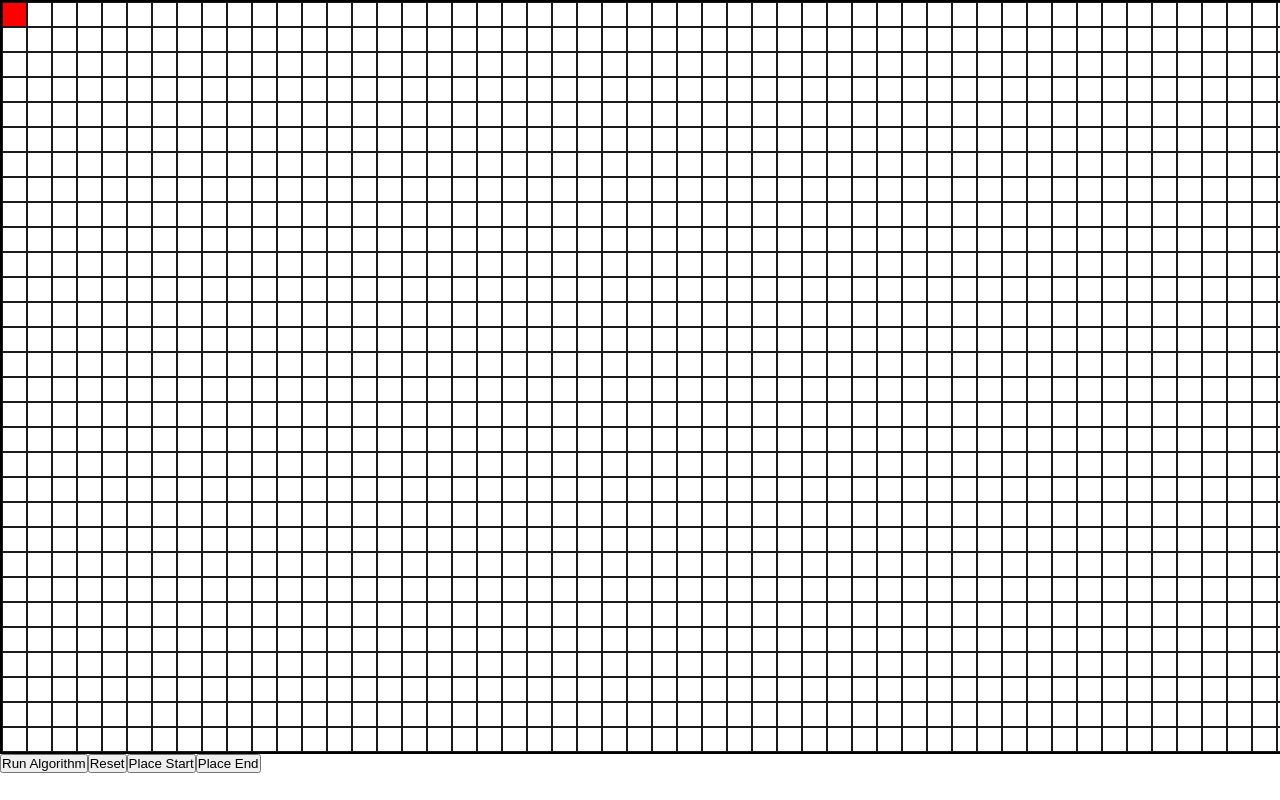
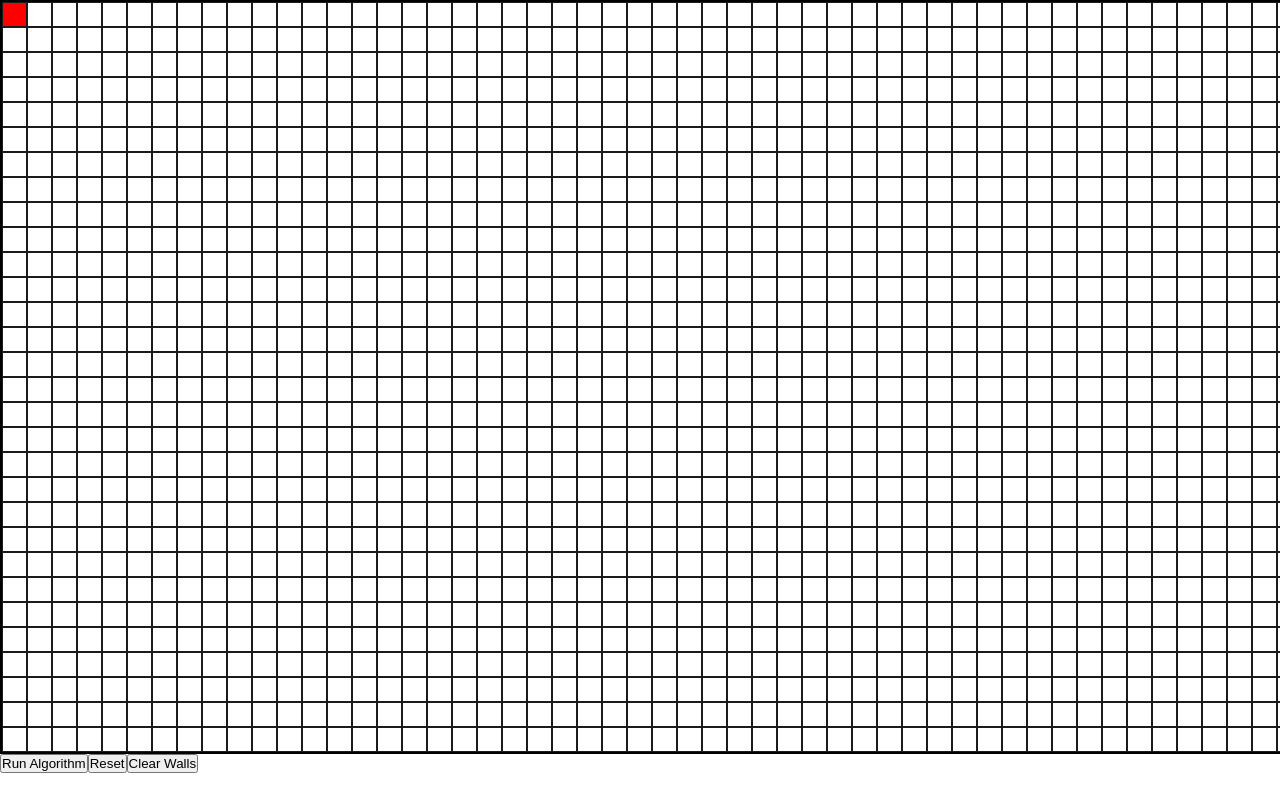
Before and after one commit to HoangNguyen-CA/pathfinding-visualizer, a React (Create React App) app: page / in a window 1280 px wide. Shown: the top 800 px of the page. Built offline with nearby package versions, Linux system fonts and the light colour scheme.

Commit message:
refactored types to be more isolated and to prevent bugs

```diff
--- a/src/algorithms/BFS.ts
+++ b/src/algorithms/BFS.ts
@@ -13,14 +13,13 @@ class BFS {
   }
 
   run() {
-    this.gridObject.reset();
     this.orderVisited = [];
     this.path = [];
     if (!this.gridObject.startNode || !this.gridObject.endNode) return;
     const queue: Node[] = [];
     const visited: boolean[] = [];
     queue.push(this.gridObject.startNode);
-    visited[this.gridObject.startNode.id] = true;
+    visited[this.gridObject.startNode.getId()] = true;
 
     while (queue.length > 0) {
       const node = queue.shift();
@@ -28,15 +27,15 @@ class BFS {
         break;
       }
       this.orderVisited.push(node);
-      if (node.id === this.gridObject.endNode.id) {
+      if (node.getId() === this.gridObject.endNode.getId()) {
         break;
       }
       const neighbors: Node[] = node.getNeighbors(this.gridObject.grid);
 
       for (const n of neighbors) {
-        if (!visited[n.id] && !n.isWall) {
-          n.parent = node;
-          visited[n.id] = true;
+        if (!visited[n.getId()] && !n.getIsWall()) {
+          n.setParent(node);
+          visited[n.getId()] = true;
           queue.push(n);
         }
       }
@@ -49,7 +48,7 @@ class BFS {
     let node: Node | null = endNode;
     while (node !== null) {
       this.path.unshift(node);
-      node = node.parent;
+      node = node.getParent();
     }
   }
 }
--- a/src/components/Controls/Controls.tsx
+++ b/src/components/Controls/Controls.tsx
@@ -1,47 +1,17 @@
-import { useState } from 'react';
-import EditMode from '../../types/EditMode';
-import styles from './Controls.module.css';
-
 const Controls = ({
   runAlgorithm,
   resetGrid,
-
-  editMode,
+  resetGridKeepWalls,
 }: {
   runAlgorithm: () => void;
   resetGrid: () => void;
-  editMode: EditMode;
+  resetGridKeepWalls: () => void;
 }) => {
-  const [, setDummy] = useState({}); // dummy state to force re-render
-
-  const handlePlaceStart = () => {
-    if (editMode.isStart) editMode.isWall = true;
-    else editMode.isStart = true;
-    setDummy({});
-  };
-
-  const handlePlaceEnd = () => {
-    if (editMode.isEnd) editMode.isWall = true;
-    else editMode.isEnd = true;
-    setDummy({});
-  };
-
   return (
     <div>
       <button onClick={runAlgorithm}>Run Algorithm</button>
-      <button onClick={resetGrid}>Reset</button>
-      <button
-        onClick={handlePlaceStart}
-        className={editMode.isStart ? styles.buttonActive : ''}
-      >
-        Place Start
-      </button>
-      <button
-        onClick={handlePlaceEnd}
-        className={editMode.isEnd ? styles.buttonActive : ''}
-      >
-        Place End
-      </button>
+      <button onClick={resetGridKeepWalls}>Reset</button>
+      <button onClick={resetGrid}>Clear Walls</button>
     </div>
   );
 };
--- a/src/containers/PathFinder/PathFinder.tsx
+++ b/src/containers/PathFinder/PathFinder.tsx
@@ -4,7 +4,7 @@ import Controls from '../../components/Controls/Controls';
 import Grid from '../../types/Grid';
 import BFS from '../../algorithms/BFS';
 import Node from '../../types/Node';
-import EditMode from '../../types/EditMode';
+import UserMode from '../../types/UserMode';
 
 const SPEED_VISITED = 2;
 const SPEED_PATH = 20;
@@ -14,48 +14,72 @@ const COLS = 70;
 const PathFinder = () => {
   const gridObjectRef = useRef(new Grid(ROWS, COLS));
   const bfsRef = useRef(new BFS(gridObjectRef.current));
-  const editModeRef = useRef(new EditMode());
+  const userModeRef = useRef(new UserMode());
+  const animIdsRef = useRef([] as number[]);
 
-  const gridObject = gridObjectRef.current;
-  const bfs = bfsRef.current;
-  const editMode = editModeRef.current;
+  const runAlgorithm = () => {
+    resetGridKeepWalls();
+    userModeRef.current.setDisabled();
+    bfsRef.current.run();
+    for (let i = 0; i < bfsRef.current.orderVisited.length; i++) {
+      let animId = window.setTimeout(() => {
+        bfsRef.current.orderVisited[i].setVisited(true);
+        if (i === bfsRef.current.orderVisited.length - 1) {
+          animatePath(bfsRef.current.path);
+        }
+      }, i * SPEED_VISITED);
+      animIdsRef.current.push(animId);
+    }
+  };
 
   const animatePath = (path: Node[]) => {
     for (let i = 0; i < path.length; i++) {
-      setTimeout(() => {
-        path[i].setPath();
+      let animId = window.setTimeout(() => {
+        path[i].setIsPath(true);
+        if (i === path.length - 1) {
+          userModeRef.current.setPlaceWall();
+        }
       }, i * SPEED_PATH);
+      animIdsRef.current.push(animId);
     }
   };
 
-  const runAlgorithm = () => {
-    bfs.run();
-    for (let i = 0; i < bfs.orderVisited.length; i++) {
-      setTimeout(() => {
-        bfs.orderVisited[i].setVisited();
-        if (i === bfs.orderVisited.length - 1) {
-          animatePath(bfs.path);
-        }
-      }, i * SPEED_VISITED);
+  const clearAnimations = () => {
+    for (let id of animIdsRef.current) {
+      window.clearTimeout(id);
     }
+    animIdsRef.current = [];
+  };
+
+  const resetGridKeepWalls = () => {
+    userModeRef.current.setPlaceWall();
+    gridObjectRef.current.resetKeepWalls();
+    clearAnimations();
   };
 
   const resetGrid = () => {
-    gridObject.reset();
+    userModeRef.current.setPlaceWall();
+    gridObjectRef.current.reset();
+    clearAnimations();
   };
 
   useEffect(() => {
-    gridObject.setStartNode(gridObject.DEFAULT_START_COORD);
-    gridObject.setEndNode(gridObject.DEFAULT_END_CORD);
-  }, [gridObject]);
+    gridObjectRef.current.setStartNode(
+      gridObjectRef.current.DEFAULT_START_COORD
+    );
+    gridObjectRef.current.setEndNode(gridObjectRef.current.DEFAULT_END_CORD);
+  }, []);
 
   return (
     <div>
-      <GridTiles gridObject={gridObject} editMode={editMode} />
+      <GridTiles
+        gridObject={gridObjectRef.current}
+        userMode={userModeRef.current}
+      />
       <Controls
         runAlgorithm={runAlgorithm}
         resetGrid={resetGrid}
-        editMode={editMode}
+        resetGridKeepWalls={resetGridKeepWalls}
       />
     </div>
   );
--- a/src/types/EditMode.ts
+++ /dev/null
@@ -1,52 +0,0 @@
-enum Mode {
-  wall,
-  start,
-  end,
-  disabled,
-}
-
-class EditMode {
-  private mode: Mode;
-  mouseHeld: boolean;
-  constructor() {
-    this.mode = Mode.wall;
-    this.mouseHeld = false;
-  }
-  get isWall() {
-    return this.mode === Mode.wall;
-  }
-
-  get isStart() {
-    return this.mode === Mode.start;
-  }
-
-  get isEnd() {
-    return this.mode === Mode.end;
-  }
-
-  get isDisabled() {
-    return this.mode === Mode.disabled;
-  }
-
-  set isWall(bool) {
-    if (bool) this.mode = Mode.wall;
-    else this.mode = Mode.disabled;
-  }
-
-  set isStart(bool) {
-    if (bool) this.mode = Mode.start;
-    else this.mode = Mode.wall;
-  }
-
-  set isEnd(bool) {
-    if (bool) this.mode = Mode.end;
-    else this.mode = Mode.wall;
-  }
-
-  set isDisabled(bool) {
-    if (bool) this.mode = Mode.disabled;
-    else this.mode = Mode.wall;
-  }
-}
-
-export default EditMode;
--- a/src/types/Grid.ts
+++ b/src/types/Grid.ts
@@ -24,30 +24,42 @@ class Grid {
     this.setEndNode(this.DEFAULT_END_CORD);
   }
 
-  getNode(coord: Coord): Node {
+  getNode(coord: Coord) {
     return this.grid[coord[0]][coord[1]];
   }
 
+  resetKeepWalls() {
+    this.callOnNodes((node) => {
+      node.resetKeepWalls();
+    });
+  }
+
   reset() {
+    this.callOnNodes((node) => node.reset());
+  }
+
+  private callOnNodes(fn: (node: Node) => void) {
     for (let row of this.grid) {
       for (let node of row) {
-        node.setNotPath();
-        node.setNotVisited();
-        node.parent = null;
+        fn(node);
       }
     }
   }
 
-  setStartNode(coord: Coord) {
-    if (this.startNode) this.startNode.setNotStart();
-    this.startNode = this.getNode(coord);
-    this.startNode.setStart();
+  setStartNode(coord: Coord | null) {
+    if (this.startNode) this.startNode.setIsStart(false);
+    if (coord) {
+      this.startNode = this.getNode(coord);
+      this.startNode.setIsStart(true);
+    } else this.startNode = null;
   }
 
-  setEndNode(coord: Coord) {
-    if (this.endNode) this.endNode.setNotEnd();
-    this.endNode = this.getNode(coord);
-    this.endNode.setEnd();
+  setEndNode(coord: Coord | null) {
+    if (this.endNode) this.endNode.setIsEnd(false);
+    if (coord) {
+      this.endNode = this.getNode(coord);
+      this.endNode.setIsEnd(true);
+    } else this.endNode = null;
   }
 }
 
--- a/src/types/Node.ts
+++ b/src/types/Node.ts
@@ -1,80 +1,124 @@
 import React from 'react';
 import Coord from './Coord';
+
 class Node {
-  id: number;
-  coord: Coord;
-  visited: boolean;
-  start: boolean;
-  end: boolean;
-  parent: Node | null;
-  ref: React.RefObject<HTMLDivElement>;
-  isWall: boolean;
+  private id: number;
+  private coord: Coord;
+  private visited: boolean = false;
+  private isStart: boolean = false;
+  private isEnd: boolean = false;
+  private parent: Node | null = null;
+  private isWall: boolean = false;
 
-  constructor(
-    row: number,
-    col: number,
-    id: number,
-    visited: boolean = false,
-    start: boolean = false,
-    end: boolean = false
-  ) {
+  private ref: React.RefObject<HTMLDivElement> =
+    React.createRef<HTMLDivElement>();
+
+  constructor(row: number, col: number, id: number) {
     this.id = id;
     this.coord = [row, col];
-    this.visited = visited;
-    this.start = start;
-    this.end = end;
-    this.ref = React.createRef<HTMLDivElement>();
-    this.parent = null;
-    this.isWall = false;
   }
 
-  setVisited() {
-    this.visited = true;
-    if (this.ref.current) this.ref.current.classList.add('node-visited');
+  resetKeepWalls() {
+    this.setIsPath(false);
+    this.setParent(null);
+    this.setVisited(false);
   }
 
-  setNotVisited() {
-    this.visited = false;
-    if (this.ref.current) this.ref.current.classList.remove('node-visited');
+  reset() {
+    this.resetKeepWalls();
+    this.setIsWall(false);
   }
 
-  setPath() {
-    if (this.ref.current) this.ref.current.classList.add('node-path');
+  hardReset() {
+    this.reset();
+    this.setIsStart(false);
+    this.setIsEnd(false);
   }
 
-  setNotPath() {
-    if (this.ref.current) this.ref.current.classList.remove('node-path');
+  getId() {
+    return this.id;
   }
 
-  setStart() {
-    this.start = true;
-    if (this.ref.current) this.ref.current.classList.add('node-start');
+  getCoord() {
+    return this.coord;
   }
 
-  setNotStart() {
-    this.start = false;
-    if (this.ref.current) this.ref.current.classList.remove('node-start');
+  getVisited() {
+    return this.visited;
   }
 
-  setEnd() {
-    this.end = true;
-    if (this.ref.current) this.ref.current.classList.add('node-end');
+  setVisited(bool: boolean) {
+    if (bool) {
+      this.visited = true;
+      if (this.ref.current) this.ref.current.classList.add('node-visited');
+    } else {
+      this.visited = false;
+      if (this.ref.current) this.ref.current.classList.remove('node-visited');
+    }
   }
 
-  setNotEnd() {
-    this.end = false;
-    if (this.ref.current) this.ref.current.classList.remove('node-end');
+  getIsStart() {
+    return this.isStart;
   }
 
-  setWall() {
-    if (this.start || this.end) return;
-    this.isWall = true;
-    if (this.ref.current) this.ref.current.classList.add('node-wall');
+  setIsStart(bool: boolean) {
+    if (bool) {
+      this.isStart = true;
+      if (this.ref.current) this.ref.current.classList.add('node-start');
+    } else {
+      this.isStart = false;
+      if (this.ref.current) this.ref.current.classList.remove('node-start');
+    }
   }
 
-  setNotWall() {
-    this.isWall = false;
-    if (this.ref.current) this.ref.current.classList.remove('node-wall');
+  getIsEnd() {
+    return this.isEnd;
+  }
+
+  setIsEnd(bool: boolean) {
+    if (bool) {
+      this.isEnd = true;
+      if (this.ref.current) this.ref.current.classList.add('node-end');
+    } else {
+      this.isEnd = false;
+      if (this.ref.current) this.ref.current.classList.remove('node-end');
+    }
+  }
+
+  getParent() {
+    return this.parent;
+  }
+
+  setParent(parent: Node | null) {
+    this.parent = parent;
+  }
+
+  getRef() {
+    return this.ref;
+  }
+
+  getIsWall() {
+    return this.isWall;
+  }
+
+  setIsWall(bool: boolean) {
+    if (this.isStart || this.isEnd) return;
+
+    if (bool) {
+      this.isWall = true;
+      if (this.ref.current) this.ref.current.classList.add('node-wall');
+    } else {
+      this.isWall = false;
+      if (this.ref.current) this.ref.current.classList.remove('node-wall');
+    }
+  }
+
+  setIsPath(bool: boolean) {
+    if (bool) {
+      if (this.ref.current) this.ref.current.classList.add('node-path');
+    } else {
+      if (this.ref.current) this.ref.current.classList.remove('node-path');
+    }
   }
 
   getNeighbors(grid: Node[][]): Node[] {
--- /dev/null
+++ b/src/types/UserMode.ts
@@ -0,0 +1,48 @@
+enum State {
+  placeWall,
+  placeStart,
+  placeEnd,
+  disabled,
+}
+
+class UserMode {
+  private mode: State;
+  mouseHeld: boolean;
+  constructor() {
+    this.mode = State.placeWall;
+    this.mouseHeld = false;
+  }
+  get placeWall() {
+    return this.mode === State.placeWall;
+  }
+
+  get placeStart() {
+    return this.mode === State.placeStart;
+  }
+
+  get placeEnd() {
+    return this.mode === State.placeEnd;
+  }
+
+  get disabled() {
+    return this.mode === State.disabled;
+  }
+
+  setPlaceWall() {
+    this.mode = State.placeWall;
+  }
+
+  setPlaceStart() {
+    this.mode = State.placeStart;
+  }
+
+  setPlaceEnd() {
+    this.mode = State.placeEnd;
+  }
+
+  setDisabled() {
+    this.mode = State.disabled;
+  }
+}
+
+export default UserMode;
```
Also changed, not shown: src/components/GridTiles/GridTiles.tsx (+9 -9 lines), src/components/NodeTile/NodeTile.tsx (+26 -15 lines), src/index.css (+7 -7 lines).
